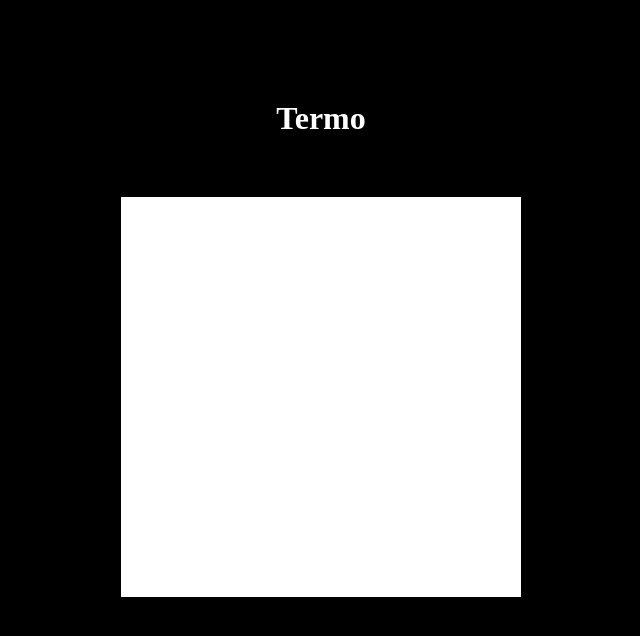
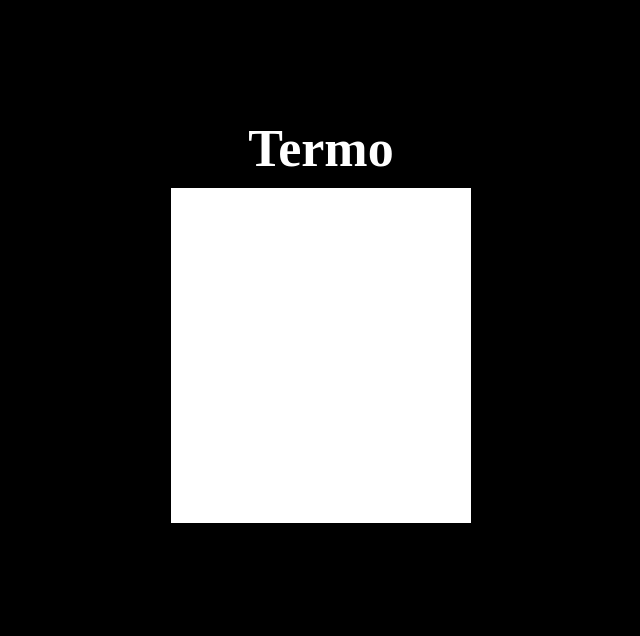
Before and after one commit to ufjf-dcc207/ufjf-dcc207-2024-3-a-trb2-Diegopbetti, a React (Vite) app in the folder vite-project/: page / in a window 1280 px wide. Shown: the top 636 px of the page, without its empty margins (319-959 px from the left). Built offline with nearby package versions, Linux system fonts and the light colour scheme.

Commit message:
Modifica a estilizacao de alguns elementos e adiciona a parte de teclado

```diff
--- a/vite-project/src/App.css
+++ b/vite-project/src/App.css
@@ -8,8 +8,4 @@
   background-color: black;
   height: 100vh;
   width: 100%;
-  display: flex;
-  flex-direction: column;
-  align-items: center;
-  justify-content: center;
 }
--- a/vite-project/src/components/Jogo.css
+++ b/vite-project/src/components/Jogo.css
@@ -1,15 +1,27 @@
 .container {
     color: white;
-    width: 400px;
-    height: 600px;
-    text-align: center;
+    width: 100%;
+    height: 100%;
+    display: flex;
+    flex-direction: column;
+    align-items: center;
+    justify-content: center;
 }
 
-.subcontainer {
+.titulo{
+    font-size: 52px;
+}
+
+.jogo {
     background-color: white;
-    max-width: 400px;
+    max-width: 300px;
     width: 100%;
-    max-height: 400px;
+    max-height: 335px;
     height: 100%;
-    margin-top: 60px;
+    margin-top: 10px;
 }
+
+.teclado{
+    width: 100%;
+    height: 159px;
+}
--- a/vite-project/src/components/Jogo.tsx
+++ b/vite-project/src/components/Jogo.tsx
@@ -4,10 +4,9 @@ function Jogo(){
 
     return (
         <div className='container'>
-            <h1>Termo</h1>
-            <div className='subcontainer'>
-
-            </div>
+            <h1 className='titulo'>Termo</h1>
+            <div className='jogo'></div>
+            <div className='teclado'></div>
         </div>
     )
 }
```
